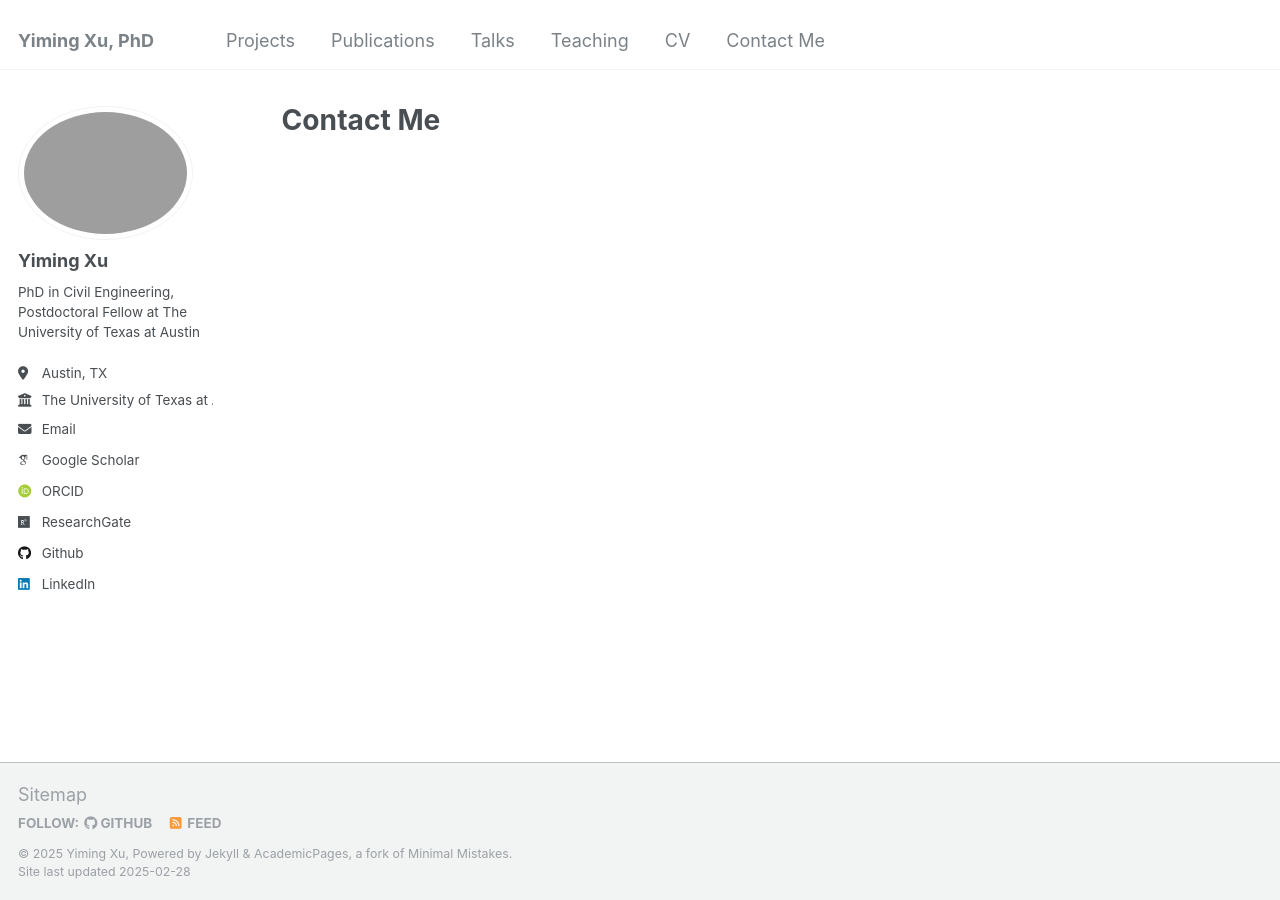
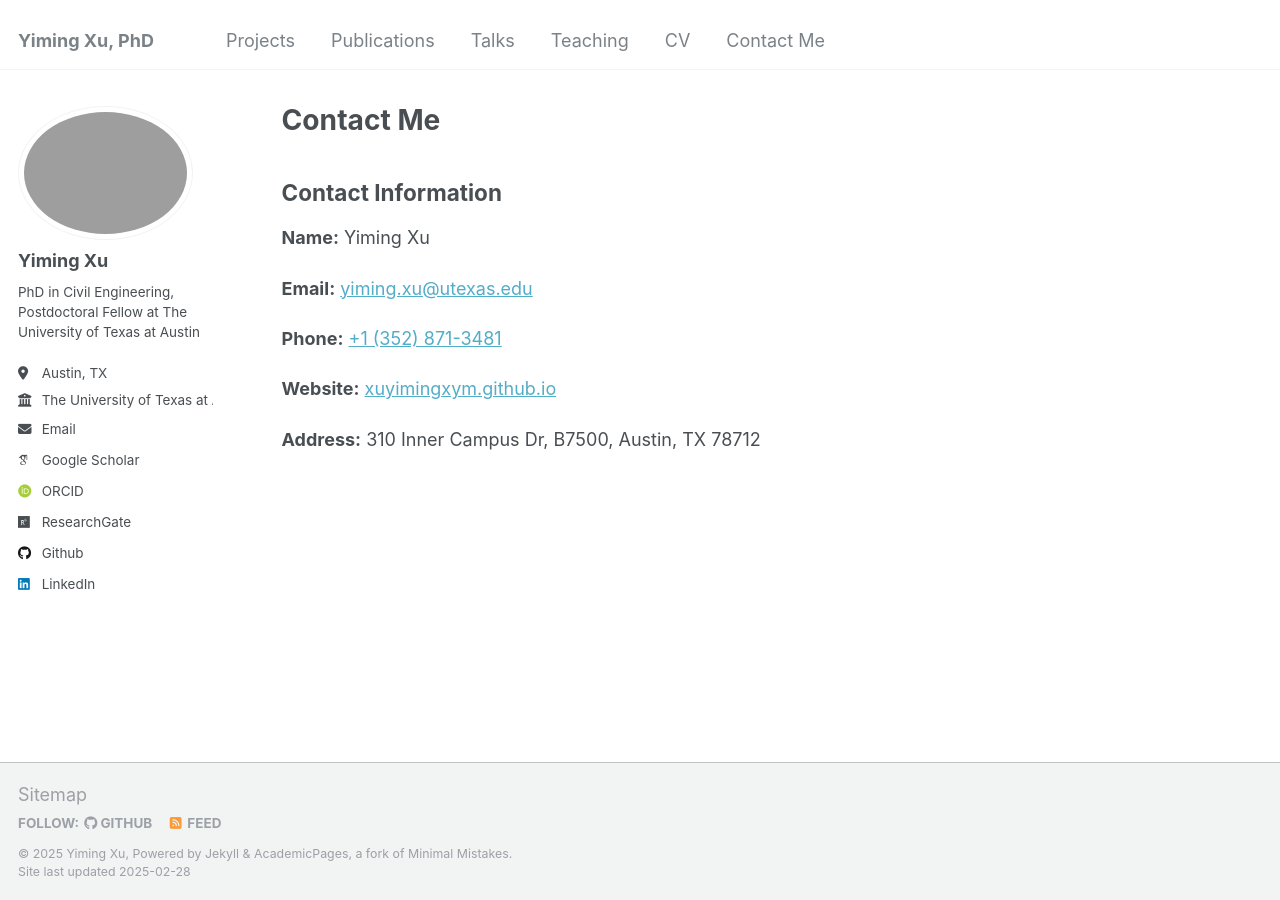
Before and after one commit to xuyimingxym/xuyimingxym.github.io, a Jekyll site: the page built from _pages/contact.html, in a window 1280 px wide. Built offline with Jekyll 4.4.1, drawn with Linux system fonts in a browser that asks for light colours; some web fonts are replaced.

Commit message:
update pubs

```diff
--- a/_pages/contact.html
+++ b/_pages/contact.html
@@ -4,3 +4,10 @@ title: "Contact Me"
 permalink: /contact/
 author_profile: true
 ---
+
+<h2>Contact Information</h2>
+    <p><strong>Name:</strong> Yiming Xu</p>
+    <p><strong>Email:</strong> <a href="mailto:yiming.xu@utexas.edu">yiming.xu@utexas.edu</a></p>
+    <p><strong>Phone:</strong> <a href="tel:+13528713481">+1 (352) 871-3481</a></p>
+    <p><strong>Website:</strong> <a href="https://xuyimingxym.github.io">xuyimingxym.github.io</a></p>
+    <p><strong>Address:</strong> 310 Inner Campus Dr, B7500, Austin, TX 78712</p>
```
Also changed, not shown: _pages/cv.html (+4 -4 lines).
